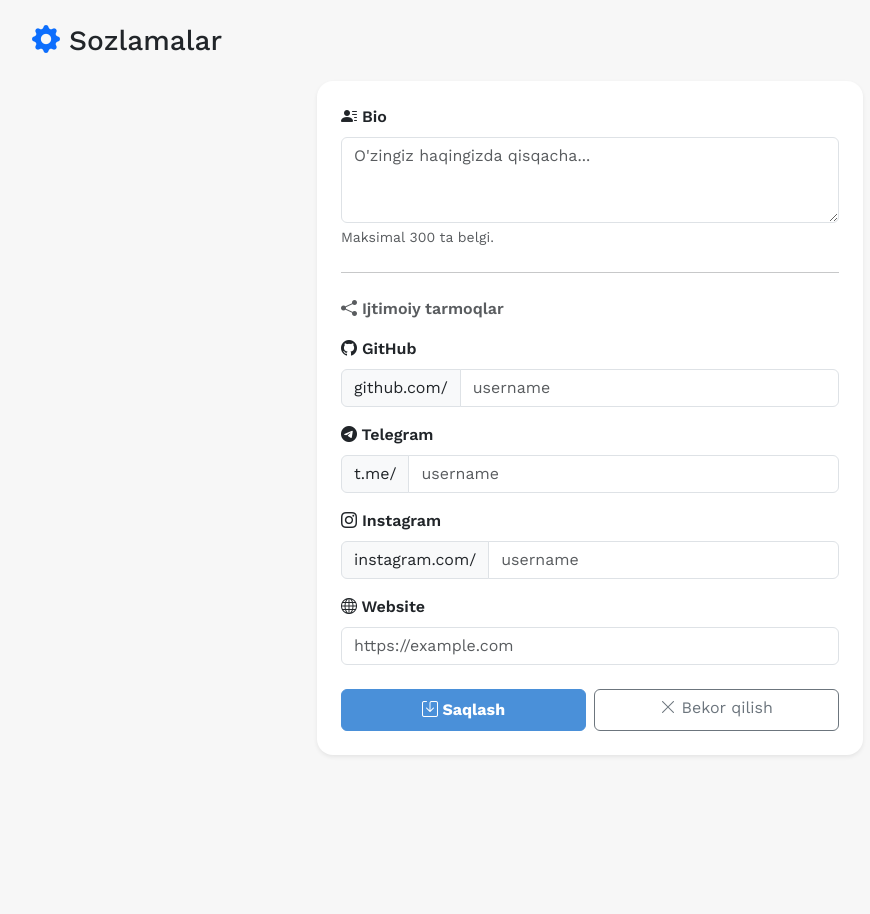
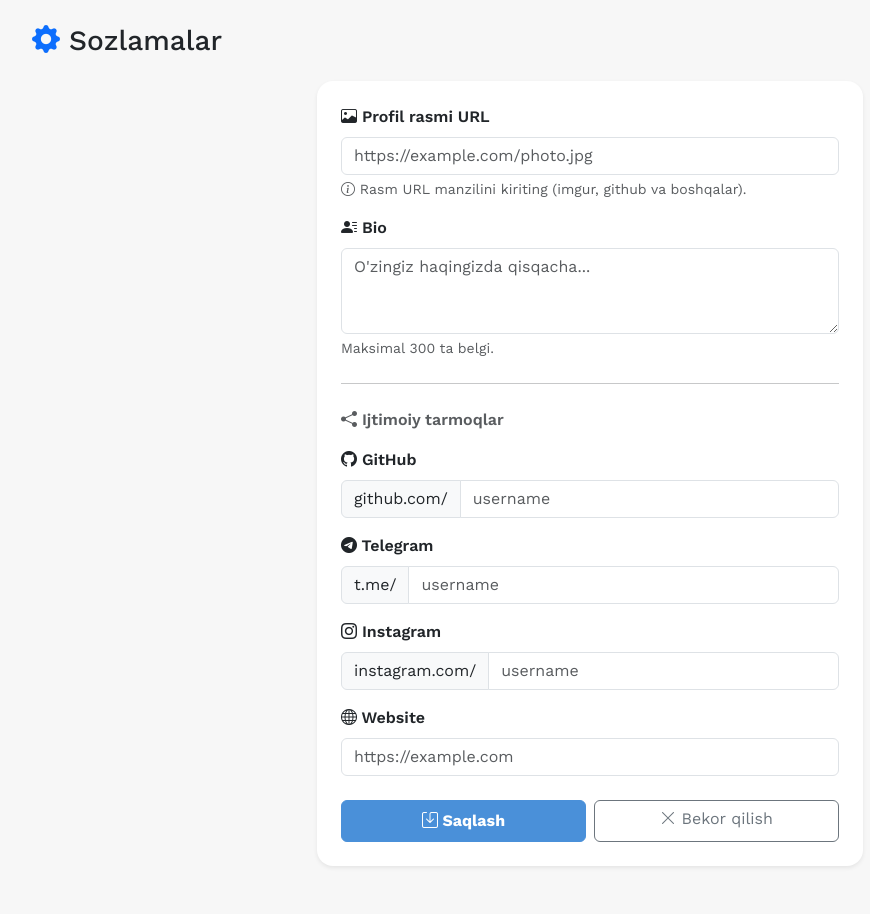
Before and after one commit to dvrone/2EZ-exam, a Flask app: page /settings in a window 1280 px wide. Shown: the part 78-992 px from the top of the page, without its empty margins (50-920 px from the left). Before the commit the page ends 834 px from the top, so only its background shows below. Run offline with Flask 3, Linux system fonts and the light colour scheme; the visitor is signed in with stand-in values (Sample User, id 1).

Commit message:
Add avatar support for profile, user_profile and leaderboard

```diff
--- a/app/models.py
+++ b/app/models.py
@@ -16,6 +16,7 @@ class User(db.Model, UserMixin):
     email = db.Column(db.String(120), unique=True, nullable=False)
     password = db.Column(db.String(200), nullable=False)
     is_admin = db.Column(db.Boolean, default=False)
+    avatar_url = db.Column(db.String(500), nullable=True)
     xp = db.Column(db.Integer, default=0)
     bio = db.Column(db.String(300), nullable=True)
     github = db.Column(db.String(100), nullable=True)
--- a/app/templates/auth/settings.html
+++ b/app/templates/auth/settings.html
@@ -10,6 +10,30 @@
         <div class="col-md-6">
             <div class="card border-0 shadow-sm p-4">
                 <form method="POST">
+                    <div class="mb-3">
+                        <label class="form-label fw-semibold">
+                            <i class="bi bi-image"></i> Profil rasmi URL
+                        </label>
+                        <input type="url"
+                               name="avatar_url"
+                               class="form-control"
+                               placeholder="https://example.com/photo.jpg"
+                               value="{{ current_user.avatar_url or '' }}">
+                        <div class="form-text text-muted">
+                            <i class="bi bi-info-circle"></i>
+                            Rasm URL manzilini kiriting (imgur, github va boshqalar).
+                        </div>
+                        {% if current_user.avatar_url %}
+                            <div class="mt-2">
+                                <img src="{{ current_user.avatar_url }}"
+                                     class="rounded-circle"
+                                     width="60"
+                                     height="60"
+                                     style="object-fit: cover"
+                                     onerror="this.style.display='none'">
+                            </div>
+                        {% endif %}
+                    </div>
                     <div class="mb-3">
                         <label class="form-label fw-semibold">
                             <i class="bi bi-person-lines-fill"></i> Bio
--- a/routes/auth.py
+++ b/routes/auth.py
@@ -141,12 +141,14 @@ def settings():
         telegram = request.form.get("telegram", "").strip()
         instagram = request.form.get("instagram", "").strip()
         website = request.form.get("website", "").strip()
+        avatar_url = request.form.get("avatar_url", "").strip()
 
         current_user.bio = bio or None
         current_user.github = github or None
         current_user.telegram = telegram or None
         current_user.instagram = instagram or None
         current_user.website = website or None
+        current_user.avatar_url = avatar_url or None
 
         db.session.commit()
         flash("Profil yangilandi!", "success")
```
Also changed, not shown: app/templates/auth/admin.html (+2 -5 lines), app/templates/auth/leaderboard.html (+2 -7 lines), app/templates/auth/profile.html (+4 -6 lines), app/templates/auth/user_profile.html (+3 -5 lines), app/templates/partials/avatar.html (added, +22 -0 lines).
